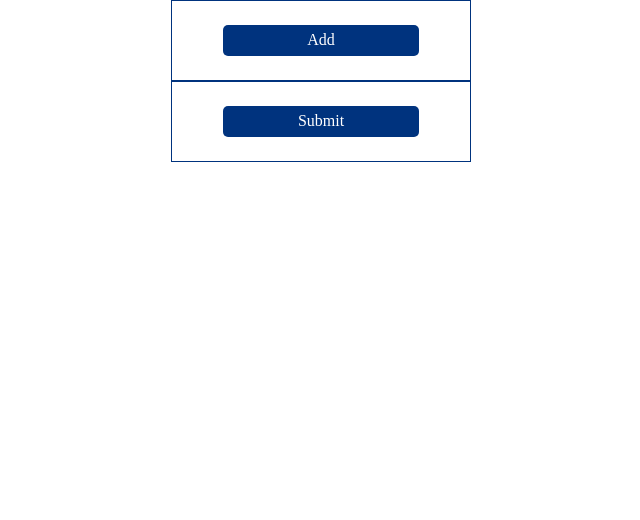
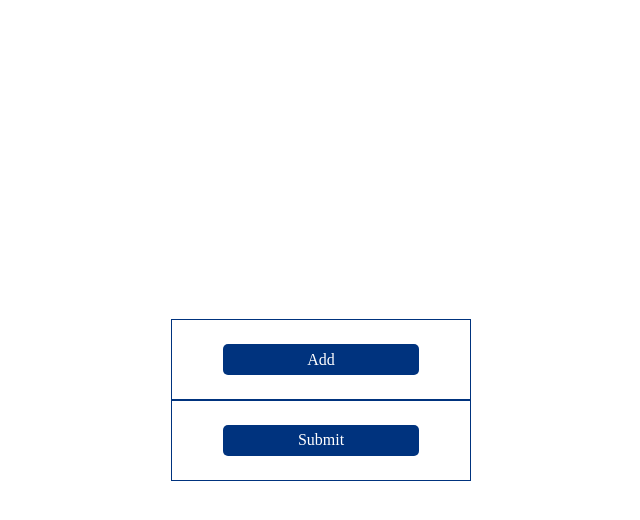
Before and after one commit to JoeDravarol/f.io-take-home, a React (Vite) app: page / in a window 1280 px wide. Shown: the top 520 px of the page, without its empty margins (319-959 px from the left). Built offline with nearby package versions, Linux system fonts and the light colour scheme.

Commit message:
feat: vertically center content

```diff
--- a/src/App.css
+++ b/src/App.css
@@ -1,6 +1,7 @@
 .wrapper {
   display: grid;
   place-content: center;
+  height: 100dvh;
 }
 
 /* Section */
```
